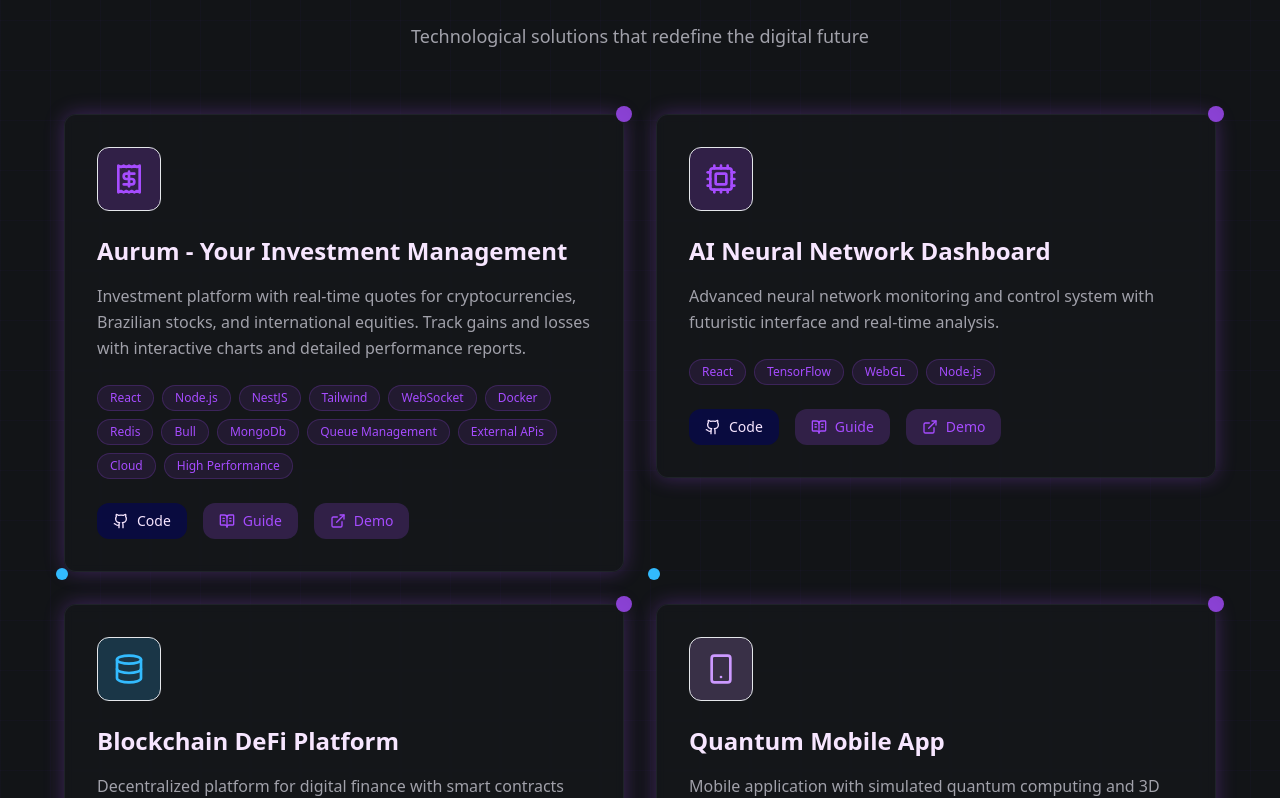
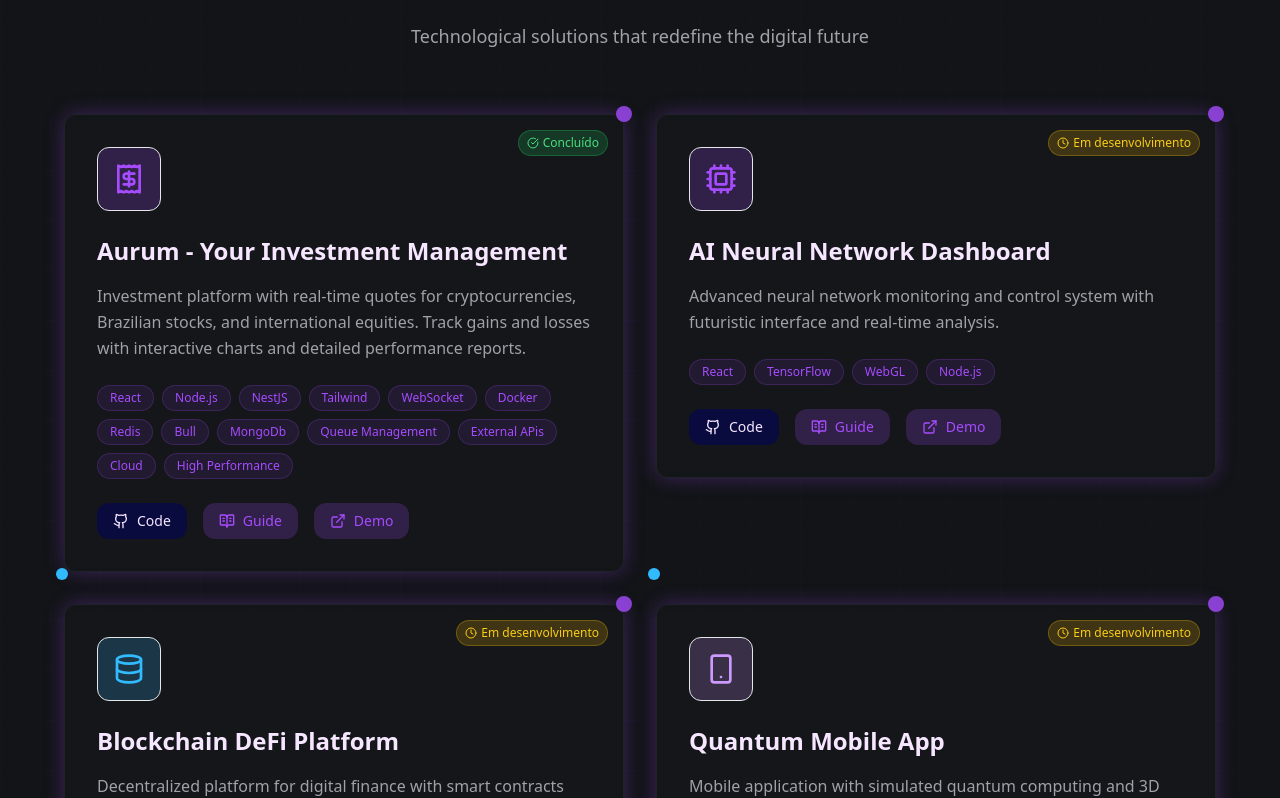
Before and after one commit to Evolut90/NovaTech, a Next.js app: page / in a window 1280 px wide. Shown: the part 1742-2540 px from the top of the page. Built offline with nearby package versions, Linux system fonts and the light colour scheme.

Commit message:
feat: add project status badges to ProjectsSection

```diff
--- a/src/app/components/ProjectsSection.tsx
+++ b/src/app/components/ProjectsSection.tsx
@@ -1,6 +1,6 @@
 'use client';
 
-import { ExternalLink, Github, Cpu, Database, Smartphone, Globe, Receipt, BookOpenText} from 'lucide-react';
+import { ExternalLink, Github, Cpu, Database, Smartphone, Globe,Clock, Receipt, BookOpenText, CheckCircle} from 'lucide-react';
 import { useLanguage } from '../../contexts/LanguageContext';
 import Link from 'next/link';
 
@@ -15,7 +15,8 @@ const ProjectsSection = () => {
       icon: <Receipt className="w-8 h-8" />,
       color: "cyber-purple",
       github: "#",
-      demo: "https://aurum-io.vercel.app/login"
+      demo: "https://aurum-io.vercel.app/login",
+      status:"completed"
     },
     {
       id: 2,
@@ -25,7 +26,8 @@ const ProjectsSection = () => {
       icon: <Cpu className="w-8 h-8" />,
       color: "cyber-purple",
       github: "#",
-      demo: "#"
+      demo: "#",
+      status:"pendente"
     },
     {
       id: 3,
@@ -35,7 +37,8 @@ const ProjectsSection = () => {
       icon: <Database className="w-8 h-8" />,
       color: "cyber-blue",
       github: "#",
-      demo: "#"
+      demo: "#",
+      status:"pendente"
     },
     {
       id: 4,
@@ -45,7 +48,8 @@ const ProjectsSection = () => {
       icon: <Smartphone className="w-8 h-8" />,
       color: "cyber-glow",
       github: "#",
-      demo: "#"
+      demo: "#",
+      status:"pendente"
     },
     {
       id: 5,
@@ -55,7 +59,8 @@ const ProjectsSection = () => {
       icon: <Globe className="w-8 h-8" />,
       color: "accent",
       github: "#",
-      demo: "#"
+      demo: "#",
+      status:"pendente"
     }
   ];
 
@@ -83,6 +88,31 @@ const ProjectsSection = () => {
               className="group relative"
               style={{ animationDelay: `${index * 0.2}s` }}
             >
+
+          {/* <div className="absolute top-4 right-4 z-10">
+              <span className="px-2 py-1 text-xs font-medium rounded-full bg-green-500/20 text-green-400 border border-green-500/30">
+                ✅ Concluído
+              </span>
+            </div>  */}
+
+
+
+
+<div className="absolute top-4 right-4 z-10">
+  {project.status === 'completed' ? (
+    <span className="px-2 py-1 text-xs font-medium rounded-full bg-green-500/20 text-green-400 border border-green-500/30 flex items-center gap-1">
+      <CheckCircle className="w-3 h-3" />
+      Concluído
+    </span>
+  ) : (
+    <span className="px-2 py-1 text-xs font-medium rounded-full bg-yellow-500/20 text-yellow-400 border border-yellow-500/30 flex items-center gap-1">
+      <Clock className="w-3 h-3" />
+      Em desenvolvimento
+    </span>
+  )}
+</div>
+
+
               {/* Project Card */}
               <div className="bg-card/50 backdrop-blur-sm rounded-xl p-8 border border-border/50 hover:border-primary/50 transition-all duration-500 hover:transform hover:scale-105 cyber-glow">
                 {/* Project Icon */}
```
